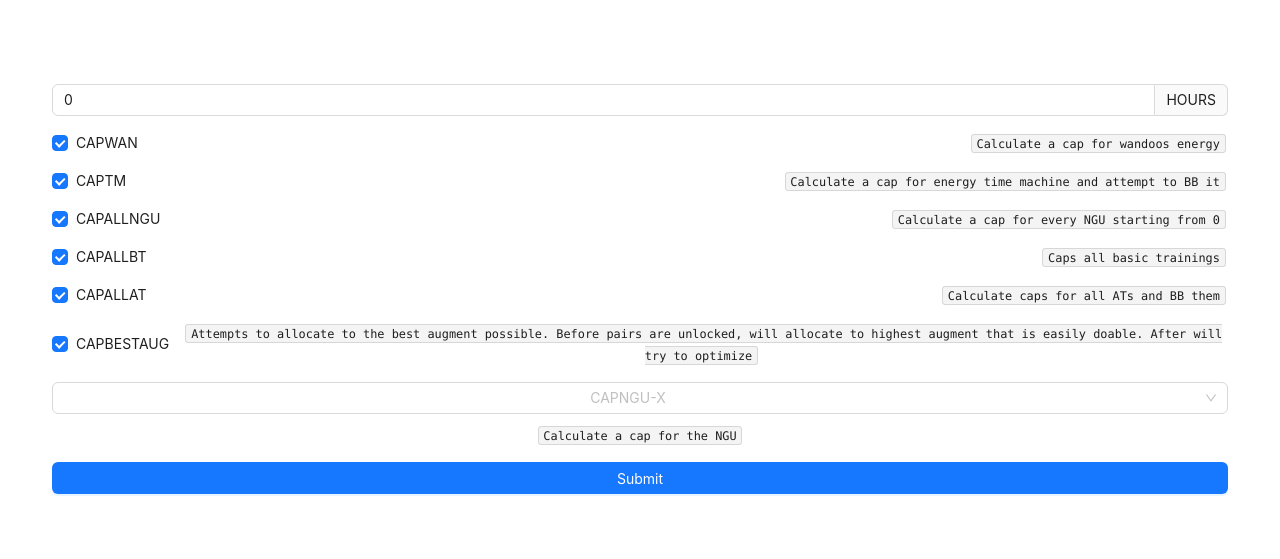
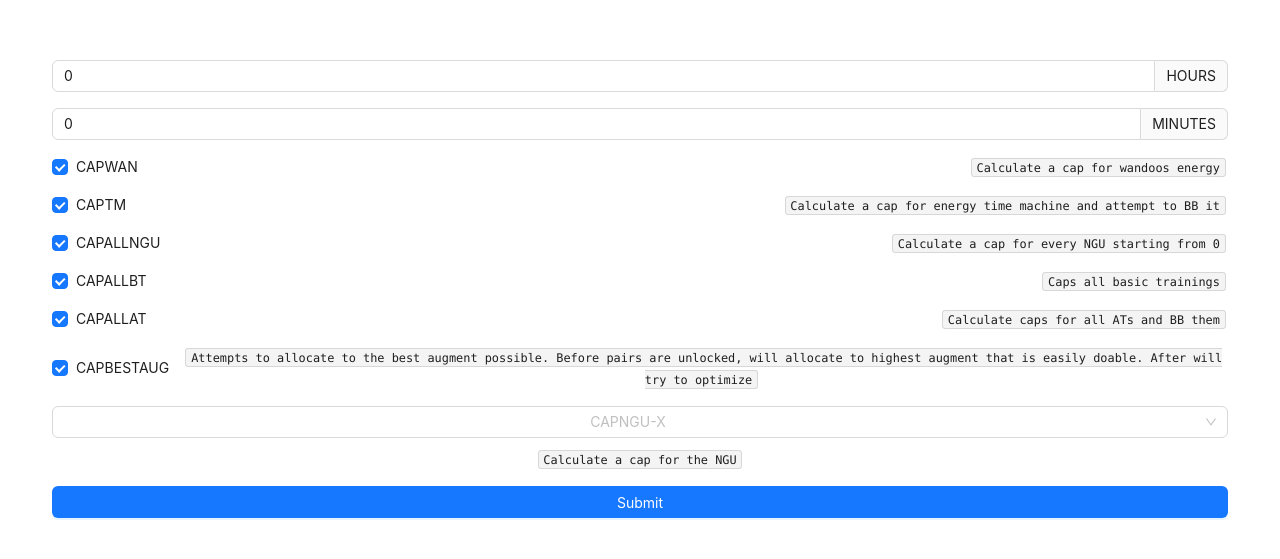
Before and after one commit to RdotSilva/TypeScript-React-Vite-NGU-Profile-Helper, a React (Vite) app: page / in a window 1280 px wide. Shown: the part 111-670 px from the top of the page. Built offline with nearby package versions, Linux system fonts and the light colour scheme.

Commit message:
Add input for minutes

```diff
--- a/src/components/EnergyForm/EnergyForm.tsx
+++ b/src/components/EnergyForm/EnergyForm.tsx
@@ -30,6 +30,7 @@ const EnergyForm = ({ defaultValues }: EnergyFormProps) => {
     <form onSubmit={handleSubmit(onSubmit)}>
       <Flex gap="middle" vertical>
         <TimeSelectForm control={control} name={TimerOptions.HOURS} />
+        <TimeSelectForm control={control} name={TimerOptions.MINUTES} />
         <CheckFormItem
           name={EnergyCapFieldNames.CAPWAN}
           description={EnergyCapFieldDescriptions.CAPWAN}
```
